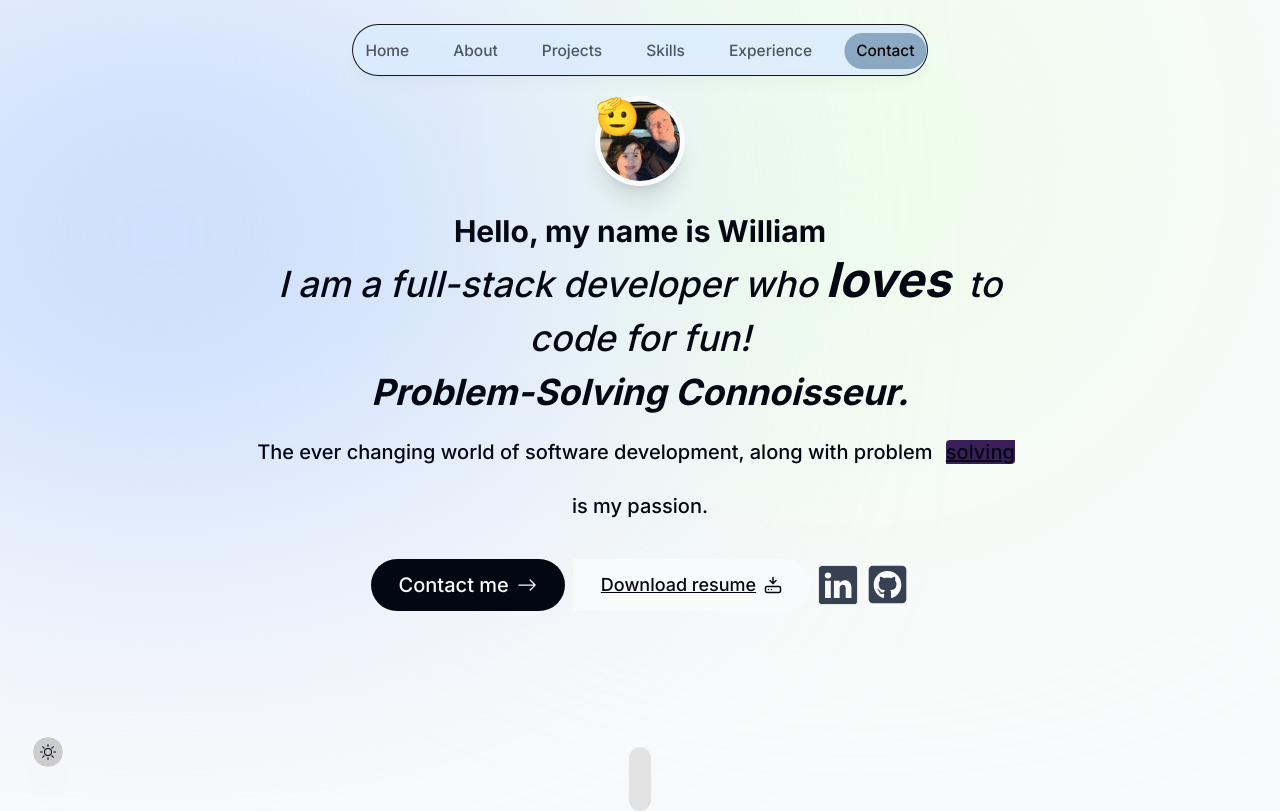
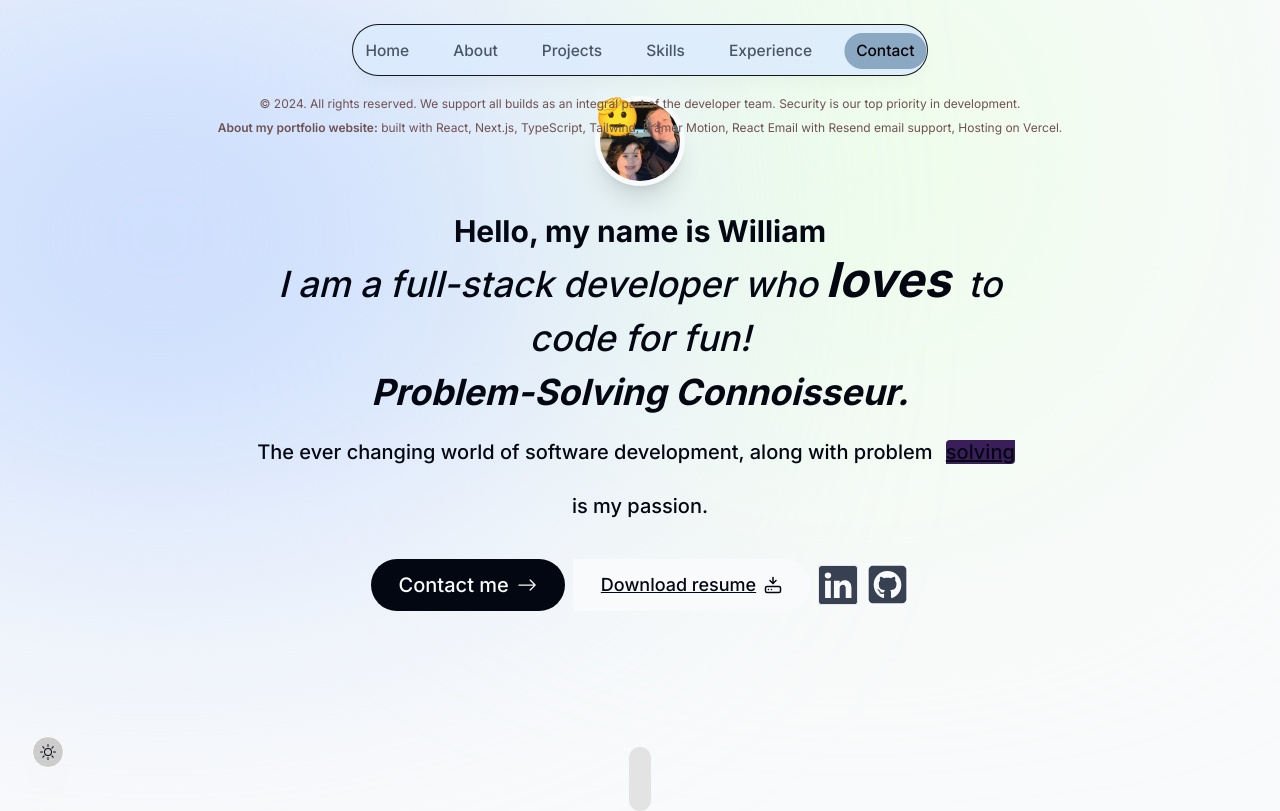
Before and after one commit to addicted2crypto/new_portfolio, a Next.js app: page / in a window 1280 px wide. Shown: the top 811 px of the page. Built offline with nearby package versions, Linux system fonts and the light colour scheme; no server answers.

Commit message:
absolute footer

```diff
--- a/src/app/components/footer.tsx
+++ b/src/app/components/footer.tsx
@@ -2,7 +2,7 @@ import React from 'react'
 
 export default function Footer() {
   return (
-     <footer className='mb-10 px-4 text-center text-[#6f5151]'>
+     <footer className='mb-10 px-4 text-center text-[#6f5151] absolute b-1'>
         <small className='mb-2 block text-xs'>
         &copy; 2024. All rights reserved. We support all builds as an integral part of the developer team. Security is our top priority in development.
         </small>
```
